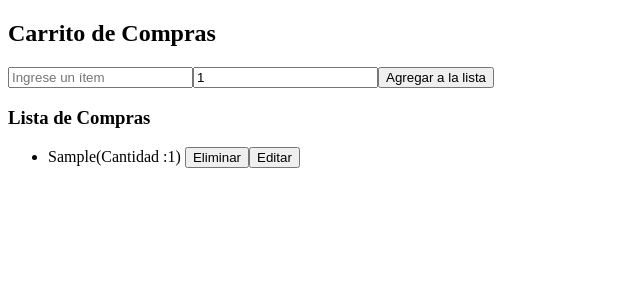
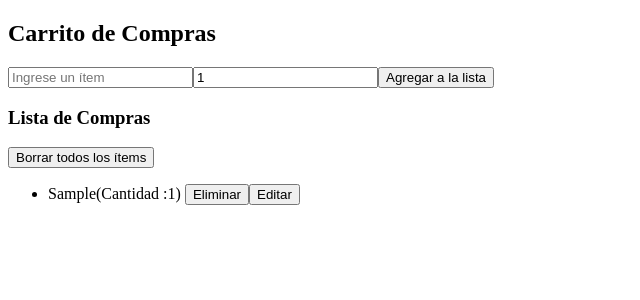
Before and after one commit to Osva11/TP2, a React (Create React App) app in the folder listado/: page / in a window 1280 px wide. Both pictures are taken after typing "Sample" into the empty fields and a click on the button "Agregar a la lista". Shown: the top 300 px of the page, without its empty margins (0-640 px from the left). Built offline with nearby package versions, Linux system fonts and the light colour scheme.

Commit message:
Creación de un boton para eliminar toda la lista.

```diff
--- /dev/null
+++ b/listado/src/components/DeleteAllButton/DeleteAllButton.jsx
@@ -0,0 +1,11 @@
+import React from 'react';
+
+const DeleteAllButton = ({ onDeleteAll }) => {
+  return (
+    <button onClick={onDeleteAll}>
+      Borrar todos los ítems
+    </button>
+  );
+};
+
+export default DeleteAllButton;
--- a/listado/src/components/Productos/Productos.jsx
+++ b/listado/src/components/Productos/Productos.jsx
@@ -1,12 +1,22 @@
 import React, { useState } from 'react';
 import ItemList from '../ItemList/ItemList';
+import DeleteAllButton from '../DeleteAllButton/DeleteAllButton';
+
+
+
+
 const Productos = () => {
+
+
   // Estado para el input y la lista de items
   const [item, setItem] = useState('');
   const [items, setItems] = useState([]);
   const [cantidad, setCantidad] = useState(1);
   const [isEditing, setIsEditing] = useState(false); // Para controlar si estamos editando
   const [currentItemIndex, setCurrentItemIndex] = useState(null); // Para saber qué ítem se está editando, guardando el index.
+
+
+
 
   // Función para manejar el cambio en el input
   const handleInputChange = (e) => {
@@ -16,6 +26,9 @@ const Productos = () => {
   const handleCantidadChange = (e) => {
     setCantidad(e.target.value);
   };
+
+
+
 
   // Función para agregar el item a la lista
   const addItem = () => {
@@ -42,9 +55,14 @@ const Productos = () => {
       alert('No se puede agregar un ítem vacío');
     }
   };
+
+
   //Función para eliminar elementos de la lista
   const deleteItem = (index) => {
     setItems(items.filter((_, i) => i !== index));
+
+
+
   };
 
     // Función para editar un ítem
@@ -57,6 +75,9 @@ const Productos = () => {
       setCurrentItemIndex(index);
     };
 
+    const deleteAllItems = () => {
+      setItems([]); // Vaciamos el array de items
+    };
 
 
 
@@ -86,6 +107,10 @@ const Productos = () => {
 
       {items.length > 0 && <h3>Lista de Compras</h3>}
 
+      {items.length > 0 && (
+        <DeleteAllButton onDeleteAll={deleteAllItems} />
+        )}
+
       <ItemList items={items} onDeleteItem={deleteItem} onEditItem={editItem} //pasamos como propiedad la funcion onDeleteItem
 
       />
```
